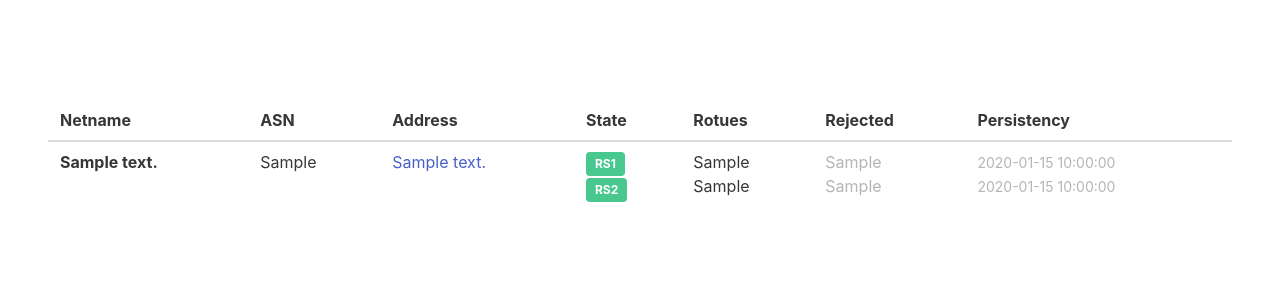
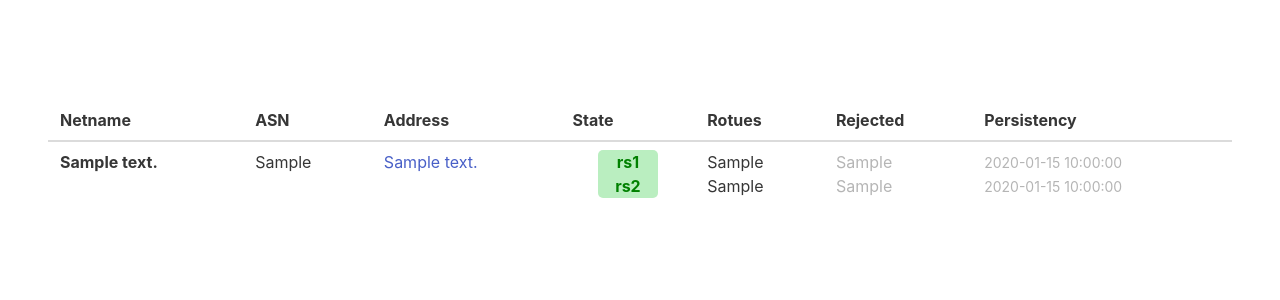
Before and after one commit to phylocko/py-lg, a Flask app: template templates/index.html in a window 1280 px wide. Shown: the part 52-352 px from the top of the page. Run offline with Flask 2, Linux system fonts and the light colour scheme; the template is opened without the code that fills it: most values are stand-ins (such as "Sample title", 1, 10 or a date in 2020); some libraries are stand-ins or nearby versions.

Commit message:
Last sight to Bulma.

```diff
--- a/templates/index.html
+++ b/templates/index.html
@@ -25,6 +25,25 @@
         }
         .selected_a {
             border-bottom: solid 3px hsl(171, 100%, 41%);
+        }
+
+        .rs-status-up {
+        background-color: #BAEEC0;
+        margin: 0px;
+        text-align: center;
+        color: green;
+        }
+        .rs-status-down {
+        background-color: #EEC2BA;
+        margin: 0px;
+        text-align: center;
+        color: red;
+        }
+        .status-wrapper {
+        margin: 0 auto;
+        width: 60px;
+        border-radius: 5px;
+        overflow: hidden;
         }
     </style>
 </head>
@@ -93,31 +112,29 @@
                             <td class="has-text-weight-bold">
 
 
-
+                            <div class="status-wrapper">
 
                                 {% if pair['rs1'] %}
                                     {% if pair['rs1'].state == "up" %}
-                                        <a href="/rs1/peer/{{ pair.neighbor_address}}"><span class="tag is-success is-small">RS1</span></a>
+                                        <a href="/rs1/peer/{{ pair.neighbor_address}}"><div class="rs-status-up">rs1</div></a>
                                     {% else %}
-                                        <a href="/rs1/peer/{{ pair.neighbor_address}}"><span class="tag is-danger is-small">RS1</span></a>
+                                        <a href="/rs1/peer/{{ pair.neighbor_address}}"><div class="rs-status-down">rs1</div></a>
                                     {% endif %}
                                 {% else %}
-                                    <span class="tag is-light is-small">RS1</span>
+                                    <div class="">rs 1</div>
                                 {% endif %}
-
-                                <br>
 
                                 {% if pair['rs2'] %}
                                     {% if pair['rs2'].state == "up" %}
-                                        <a href="/rs2/peer/{{ pair.neighbor_address}}"><span class="tag is-success is-small">RS2</span></a>
+                                        <a href="/rs2/peer/{{ pair.neighbor_address}}"><div class="rs-status-up">rs2</div></a>
                                     {% else %}
-                                        <a href="/rs2/peer/{{ pair.neighbor_address}}&rs=2"><span class="tag is-danger is-small">RS2</span></a>
+                                        <a href="/rs2/peer/{{ pair.neighbor_address}}&rs=2"><div class="rs-status-down">rs2</div></a>
                                     {% endif %}
                                 {% else %}
-                                    <span class="tag is-light is-small">RS2</span>
+                                    <div class="">rs2</div>
                                 {% endif %}
 
-                                </a>
+                            </div>
 
                             </td>
 
```
